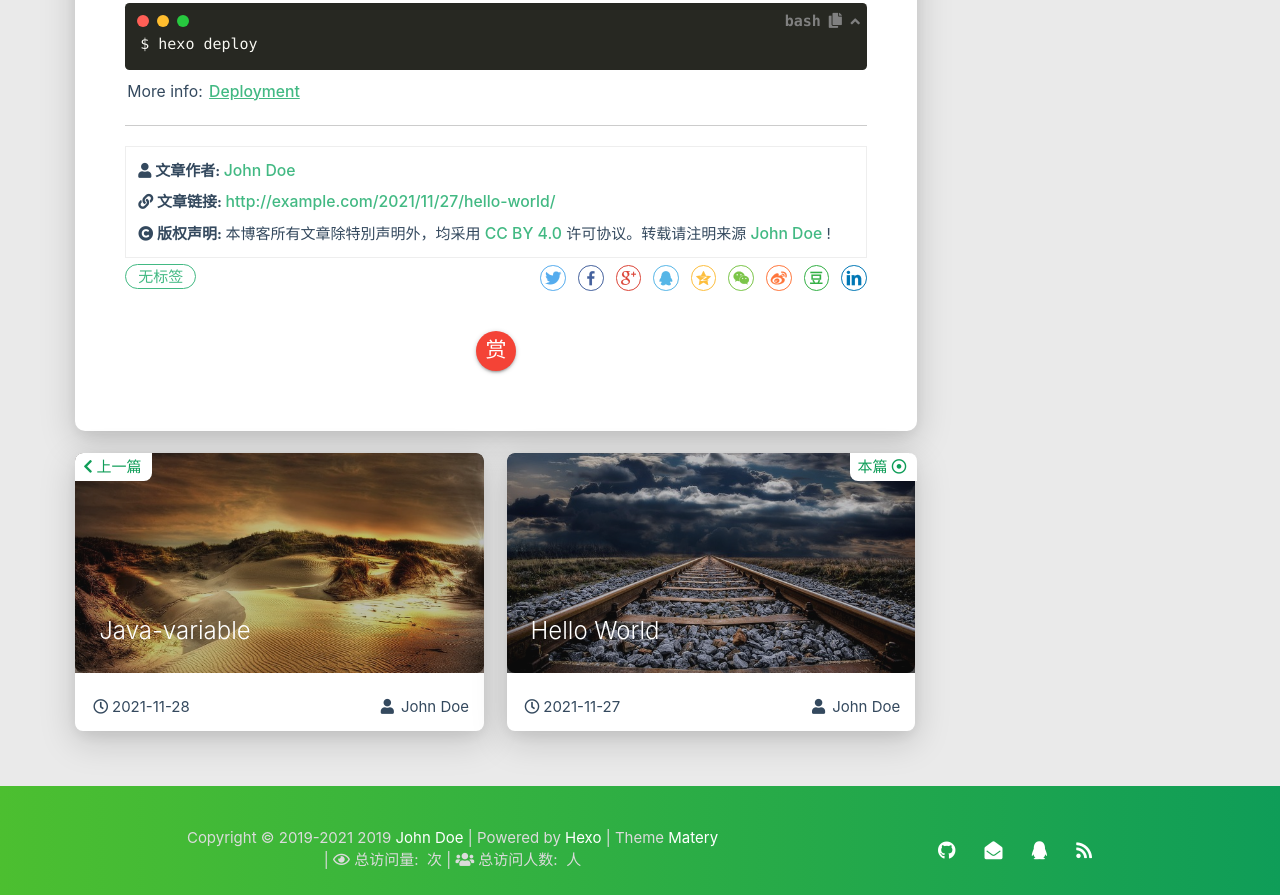
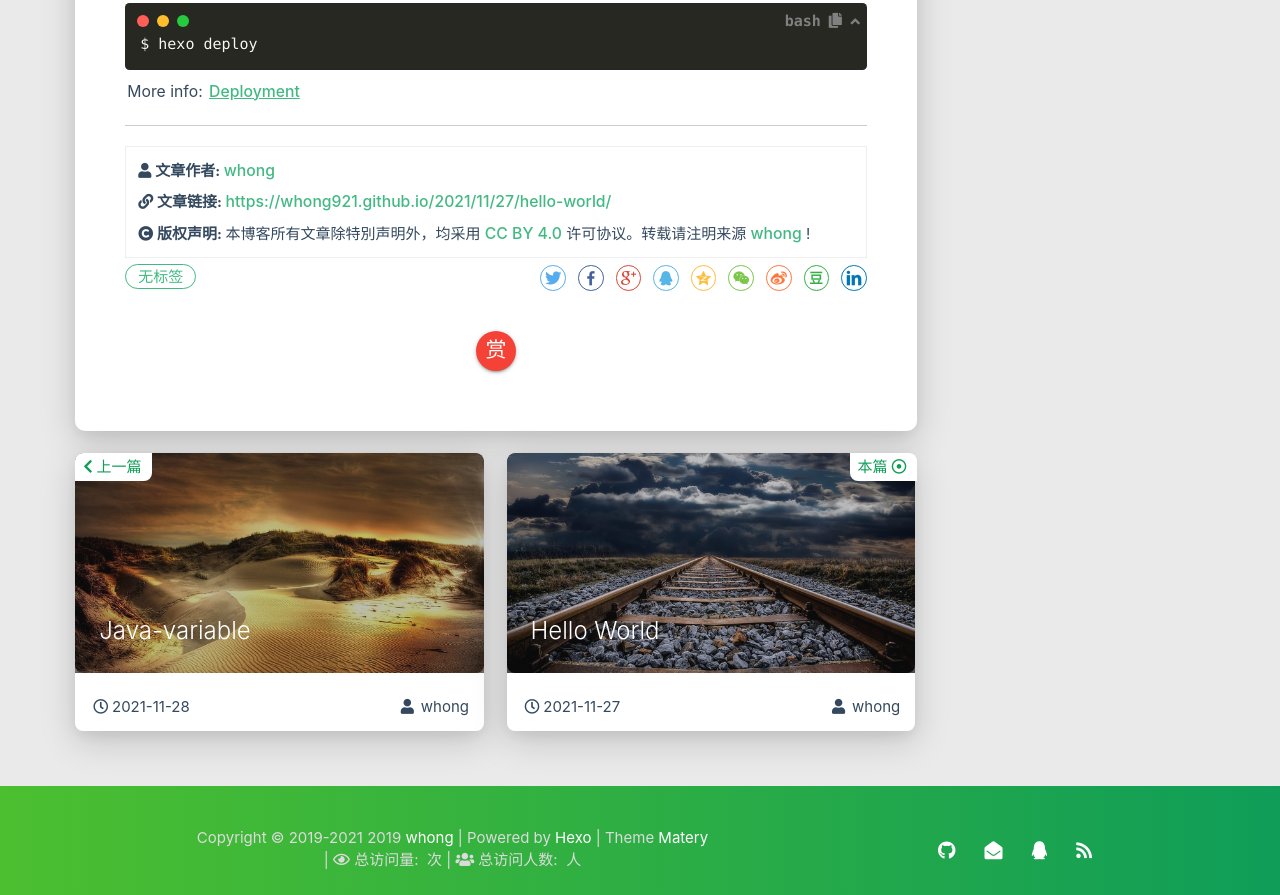
Before and after one commit to whong921/whong921.github.io, a plain HTML site: page 2021/11/27/hello-world/index.html in a window 1280 px wide. Shown: the part 1173-2068 px from the top of the page. Drawn offline with Linux system fonts and the light colour scheme; some packages are replaced by stand-ins of ours; a script that the page names is missing.

Commit message:
Site updated: 2021-11-29 00:07:57

```diff
--- a/2021/11/27/hello-world/index.html
+++ b/2021/11/27/hello-world/index.html
@@ -603,7 +603,7 @@
                     </i>
                 </span>
                 <span class="reprint-info">
-                    <a href="/about" rel="external nofollow noreferrer">John Doe</a>
+                    <a href="/about" rel="external nofollow noreferrer">whong</a>
                 </span>
             </div>
             <div class="reprint__type">
@@ -613,7 +613,7 @@
                     </i>
                 </span>
                 <span class="reprint-info">
-                    <a href="http://example.com/2021/11/27/hello-world/">http://example.com/2021/11/27/hello-world/</a>
+                    <a href="https://whong921.github.io/2021/11/27/hello-world/">https://whong921.github.io/2021/11/27/hello-world/</a>
                 </span>
             </div>
             <div class="reprint__notice">
@@ -626,7 +626,7 @@
                     本博客所有文章除特別声明外，均采用
                     <a href="https://creativecommons.org/licenses/by/4.0/deed.zh" rel="external nofollow noreferrer" target="_blank">CC BY 4.0</a>
                     许可协议。转载请注明来源
-                    <a href="/about" target="_blank">John Doe</a>
+                    <a href="/about" target="_blank">whong</a>
                     !
                 </span>
             </div>
@@ -844,7 +844,7 @@
                         <span class="publish-author">
 
                             <i class="fas fa-user fa-fw"></i>
-                            John Doe
+                            whong
 
                         </span>
                     </div>
@@ -881,7 +881,7 @@
                         <span class="publish-author">
 
                             <i class="fas fa-user fa-fw"></i>
-                            John Doe
+                            whong
 
                         </span>
                     </div>
@@ -1080,7 +1080,7 @@
                 <span id="year">2019-2021</span>
 
             <span id="year">2019</span>
-            <a href="/about" target="_blank">John Doe</a>
+            <a href="/about" target="_blank">whong</a>
             |&nbsp;Powered by&nbsp;<a href="https://hexo.io/" target="_blank">Hexo</a>
             |&nbsp;Theme&nbsp;<a href="https://github.com/blinkfox/hexo-theme-matery" target="_blank">Matery</a>
             <br>
```
Also changed, not shown: 2021/11/28/Java-variable/index.html (+6 -6 lines), 404/index.html (+1 -1 lines), about/index.html (+3 -3 lines), archives/2021/11/index.html (+5 -5 lines), archives/2021/index.html (+5 -5 lines), archives/index.html (+5 -5 lines), categories/index.html (+1 -1 lines), contact/index.html (+1 -1 lines), index.html (+3 -3 lines), tags/index.html (+1 -1 lines).
